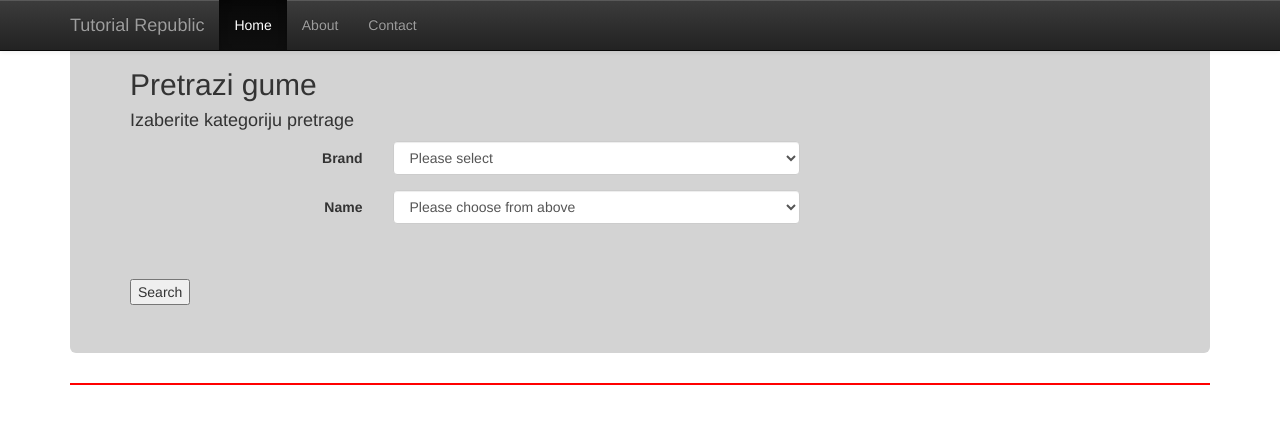
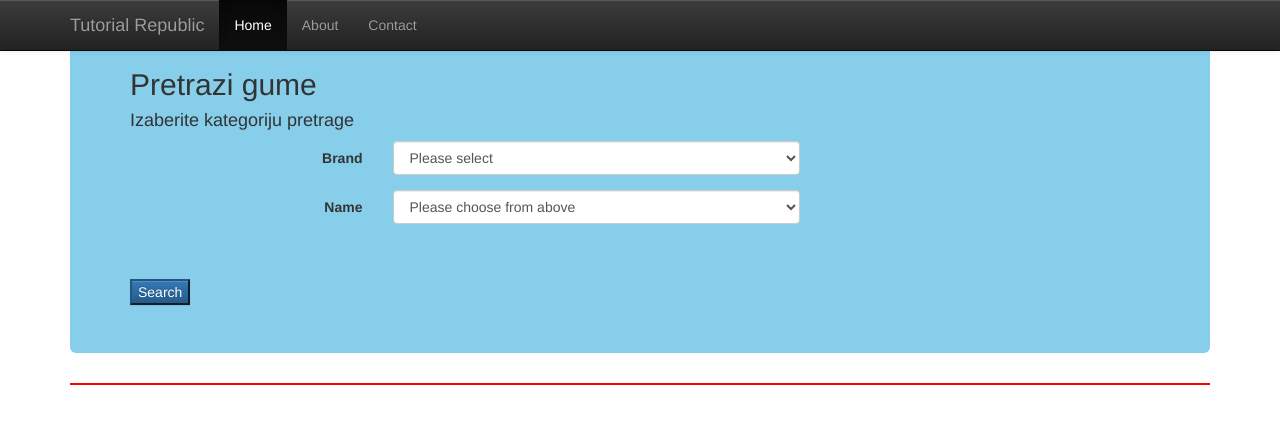
Before and after one commit to leducar/TiresProject, a PHP site: page / in a window 1280 px wide. Shown: the top 424 px of the page. Run offline with PHP 8.4, Linux system fonts and the light colour scheme; some libraries are stand-ins or nearby versions.

Commit message:
design changes

```diff
--- a/index.php
+++ b/index.php
@@ -44,7 +44,7 @@
 </nav>
 
 <div class="container">
-    <div class="jumbotron" style="background-color:lightgrey">
+    <div class="jumbotron" style="background-color:skyblue">
        <h2>Pretrazi gume</h2>
 	    <h4 style="align:center">Izaberite kategoriju pretrage</h4>
 
@@ -73,11 +73,11 @@
 		        </div>
 		    </div>
 			<br><br>
-	      <input  type="submit" name="submit" value="Search" id="submit_btn">
+	      <input  type="submit" name="submit" value="Search" class="btn-primary">
 	    </form>
 		</div>
     <div class="searchResults">   </div>
-    <div> </div>
+
 
 	</script>
 </body>
--- a/javascript.js
+++ b/javascript.js
@@ -6,7 +6,7 @@ function start(){ // zove se u body na pocetku, u practise
 
 function eventHandlers() {
 	//////////// PRVI DOGADJAJ
-	$("#submit_btn").on('click', function(konj){
+	$(".btn-primary").on('click', function(konj){
 		konj.preventDefault() // nemoj raditi po difoltu FORME....preventDefault() UGRADJENA METODA KLASE CIJI JE OBJEKAT KONJ POMOCU KOJE PRISTUPAMO METODI
 		prepareEnviroment(); // BRISE STARE REZULTATE
 		getResults(); //FUNKCIJA KOJA NA OSNOVU PARAMETARA DOBAVLJA REZULTATE
@@ -74,18 +74,23 @@ function createOneExample (one_container, outerBox) { // OVA FJA DINAMICKI PRIKA
 
 	var oneTire = $('<div class="col-sm-6 col-md-4 col-md-2 div_top_container"> </div>');
 	var brand = $('<div class ="basisNewsStyle" style="border-color:orange;">'+one_container.brand+'</div>') //JS SINTAKSA IZ OBJEKTA SE UZIMA JEDAN PROPERTY
-	var width = $('<div class ="basisNewsStyle" style="border-color:red;">'+one_container.width+'</div>')
-	var price = $('<div class ="basisNewsStyle" style="border-color:blue;">'+one_container.price+'</div>')
+	var width = $('<div class ="basisNewsStyle" style="border-color:red;">'+one_container.width+'/'+one_container.height+'/R'+one_container.radius+'</div>');
+	var price = $('<div class ="basisNewsStyle" style="border-color:blue;">'+one_container.price+''+",00 RSD"+'</div>');
+	var divforLink = $('<div class ="basisNewsStyle" style="background:skyblue;"></div>');
 	var link = $('<a class="tireLink" href="miniPage.php?tireId='+one_container.id+'">'+"Detaljnije"+'</a>');
 	var tireImg = $('<img class="tirephoto" src="img/'+one_container.images+'"></img>');
 
 
-	link.append(tireImg);
+
+	//link.append(tireImg);
+	divforLink.append(link);
+
 	oneTire.append(brand);
 	oneTire.append(width);
 	oneTire.append(price);
 	oneTire.append(tireImg);
-	oneTire.append(link);
+	oneTire.append(divforLink);
+	//oneTire.append(link);
 	outerBox.append(oneTire); //U VELIKI BOX APENDUJEM JEDAN KONTEJNER
 }
 
--- a/miniPage.php
+++ b/miniPage.php
@@ -54,7 +54,7 @@
 </nav>
 
 	<div class="container">
-	    <div class="jumbotron" style="background-color:lightgrey">
+	    <div class="jumbotron" style="background-color:skyblue">
 	    	<h2>Opis gume</h2>
 			<h4 style="align:center">Izaberite kategoriju pretrage</h4>
 		</div>
--- a/mystyle.css
+++ b/mystyle.css
@@ -4,7 +4,7 @@
     height: auto;
     /*position: absolute;*/
      float: left;
-     background: lightgrey;
+     background: lightyellow;
 }
 
 .searchResultsForMiniPage{
@@ -14,7 +14,7 @@
     position: relative;
      float: left;
      margin-top: 5%;
-     background: lightgrey;
+     background: lightyellow;
 }
 
 .div_top_container{
@@ -23,9 +23,7 @@
     float: left;
     min-width:25%;
     height:auto;
-    border: 1px solid green;
-/*    margin-left: 1%;
-*/    margin-bottom: 1%;
+    margin-bottom: 1%;
 }
 
 .leftIndent{
@@ -39,7 +37,13 @@
     position:relative;
     width:auto;
     height: auto;
-    font-size: 15px;
+    font-size: 18px;
+    text-align:center;
+    background: transparent;
+    font-family: "Palatino Linotype";
+    color: #337ab7;
+
+
 }
 .tirephoto{
     border:1px solid;
@@ -53,7 +57,7 @@
 .tireLink{
 
     font-size: 25px;
-    margin-left: 28%;
+    text-align: center;
 }
 .tireDescription{
     padding: 10px;
```
Also changed, not shown: db/retrive.php (+6 -2 lines).
